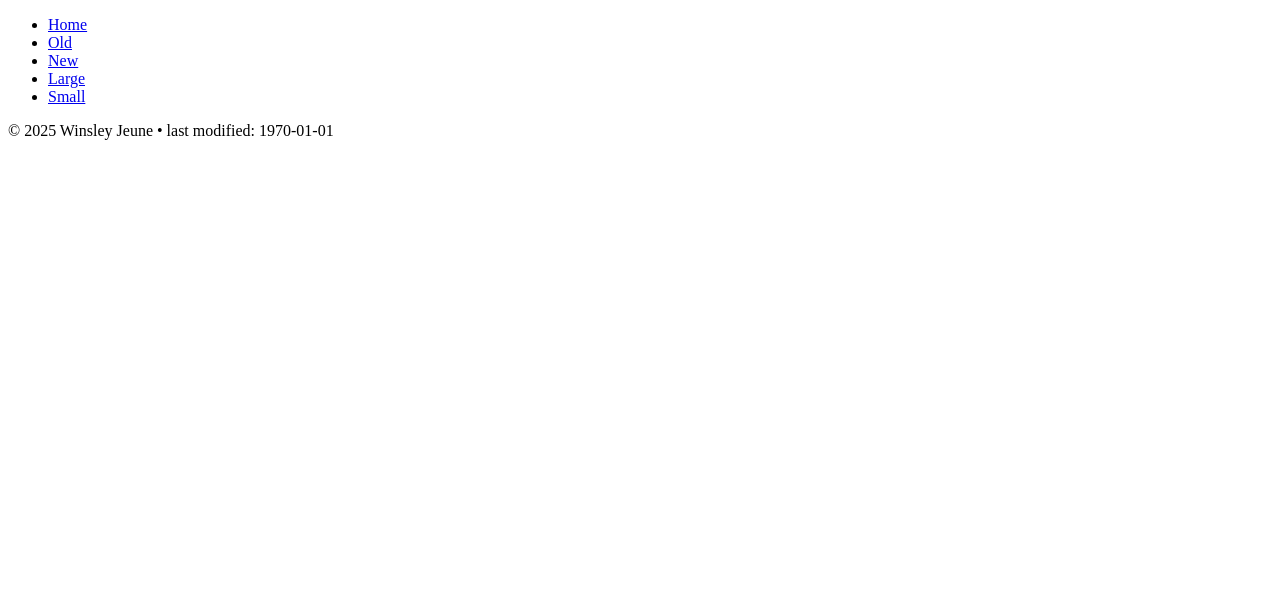
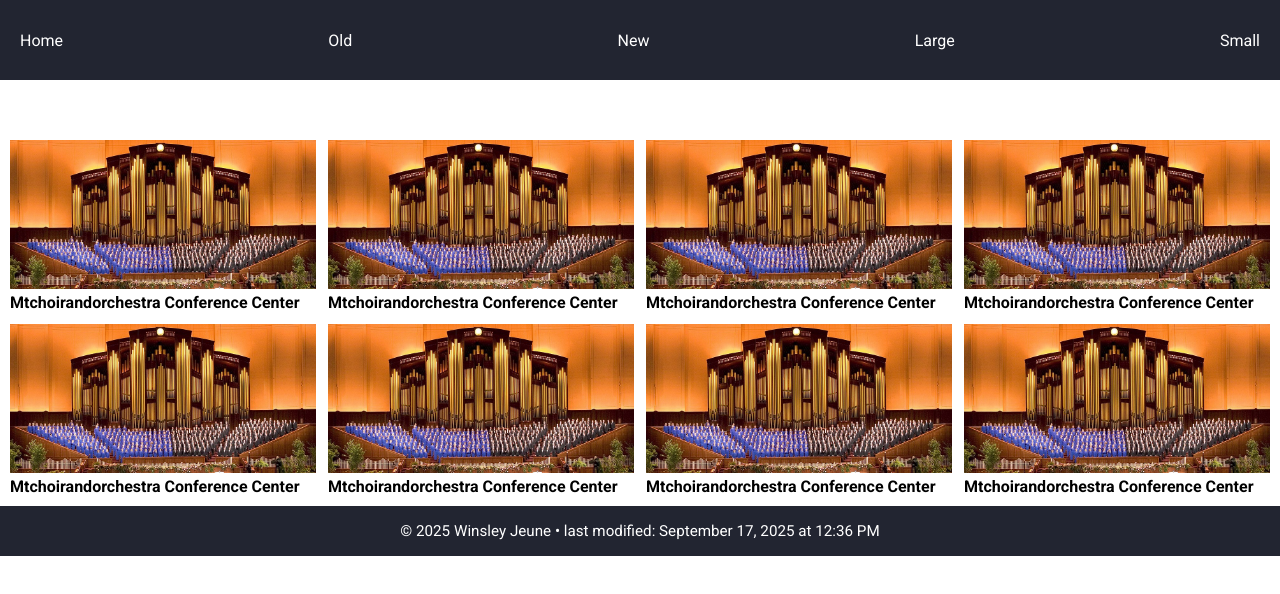
Before and after one commit to jeune07/wdd131, a plain HTML site: page temples.html in a window 1280 px wide. Drawn offline with Linux system fonts and the light colour scheme; the site is published under a folder, as on GitHub Pages, so addresses that start at the root find nothing.

Commit message:
path modification

```diff
--- a/temples.html
+++ b/temples.html
@@ -6,8 +6,8 @@
     <meta name="viewport" content="width=device-width, initial-scale=1.0">
     <meta name="author" content="Winsley Jeune">
     <meta name="description" content="A website thisplay temples you can see the old new building of the church">
-    <link rel="stylesheet" href="/styles/temples-large.css">
-    <link rel="stylesheet" href="/styles/temples.css">
+    <link rel="stylesheet" href="styles/temples-large.css">
+    <link rel="stylesheet" href="styles/temples.css">
 
     <link rel="preconnect" href="https://fonts.googleapis.com">
     <link rel="preconnect" href="https://fonts.gstatic.com" crossorigin>
@@ -48,7 +48,7 @@
             <time class="lastModified" datetime="1970-01-01T00:00:00Z">1970-01-01</time>
         </p>
 
-        <script src="/scripts/temples.js"></script>
+        <script src="scripts/temples.js"></script>
 
 </body>
 
```
